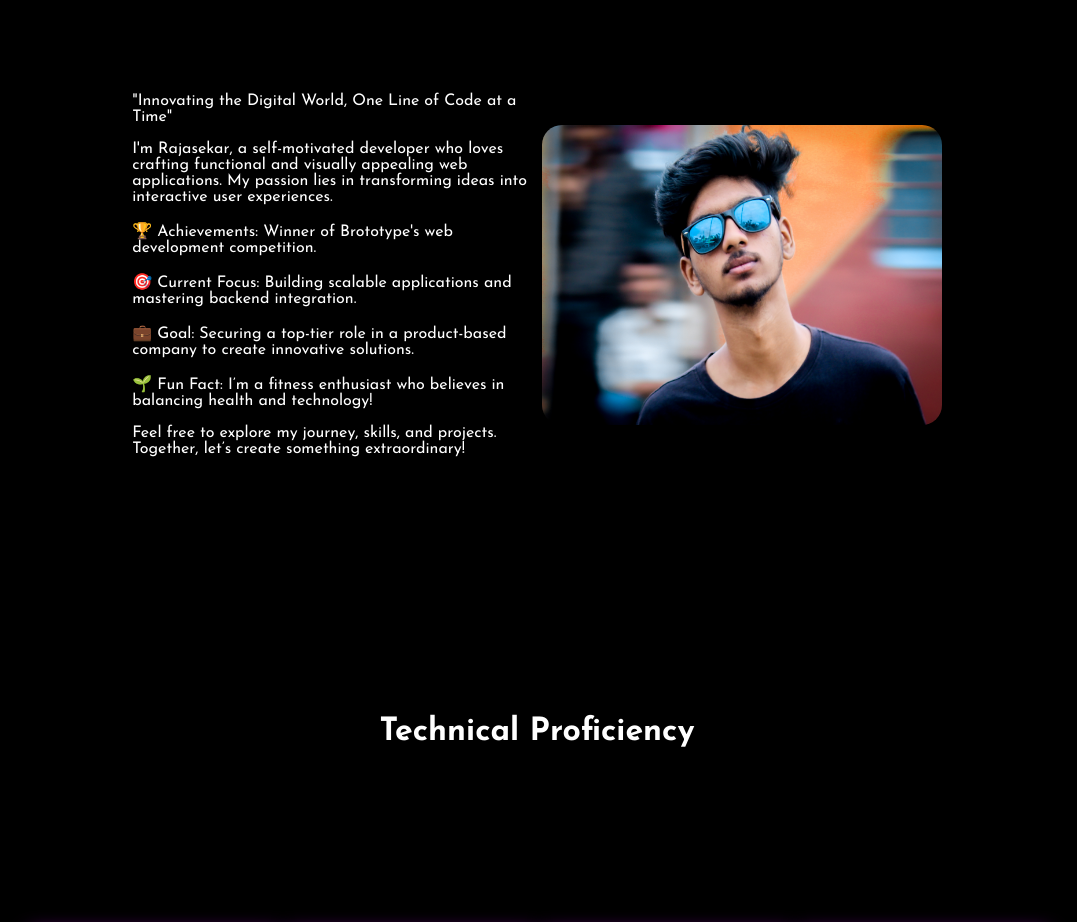
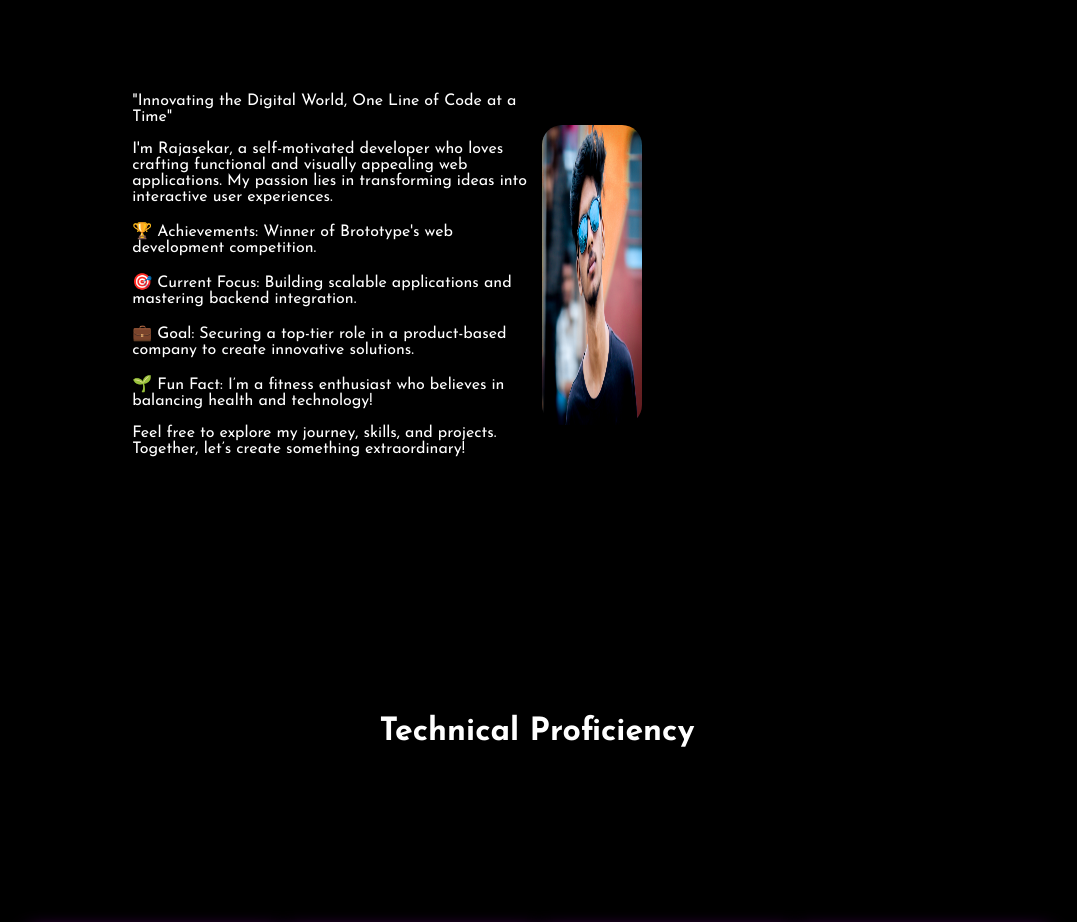
Before and after one commit to RAJASEKAR-01/Personal-portfolio, a React (Create React App) app: page / in a window 1280 px wide. Shown: the part 920-1842 px from the top of the page, without its empty margins (103-1180 px from the left). Built offline with nearby package versions, Linux system fonts and the light colour scheme.

Commit message:
rechange

```diff
--- a/src/Css/About.css
+++ b/src/Css/About.css
@@ -33,7 +33,7 @@
     display: flex;
 }
 .About-box img{
-    min-width:100%;
+    width:100px;
     height:300px;
     border-radius: 20px;
 
```
